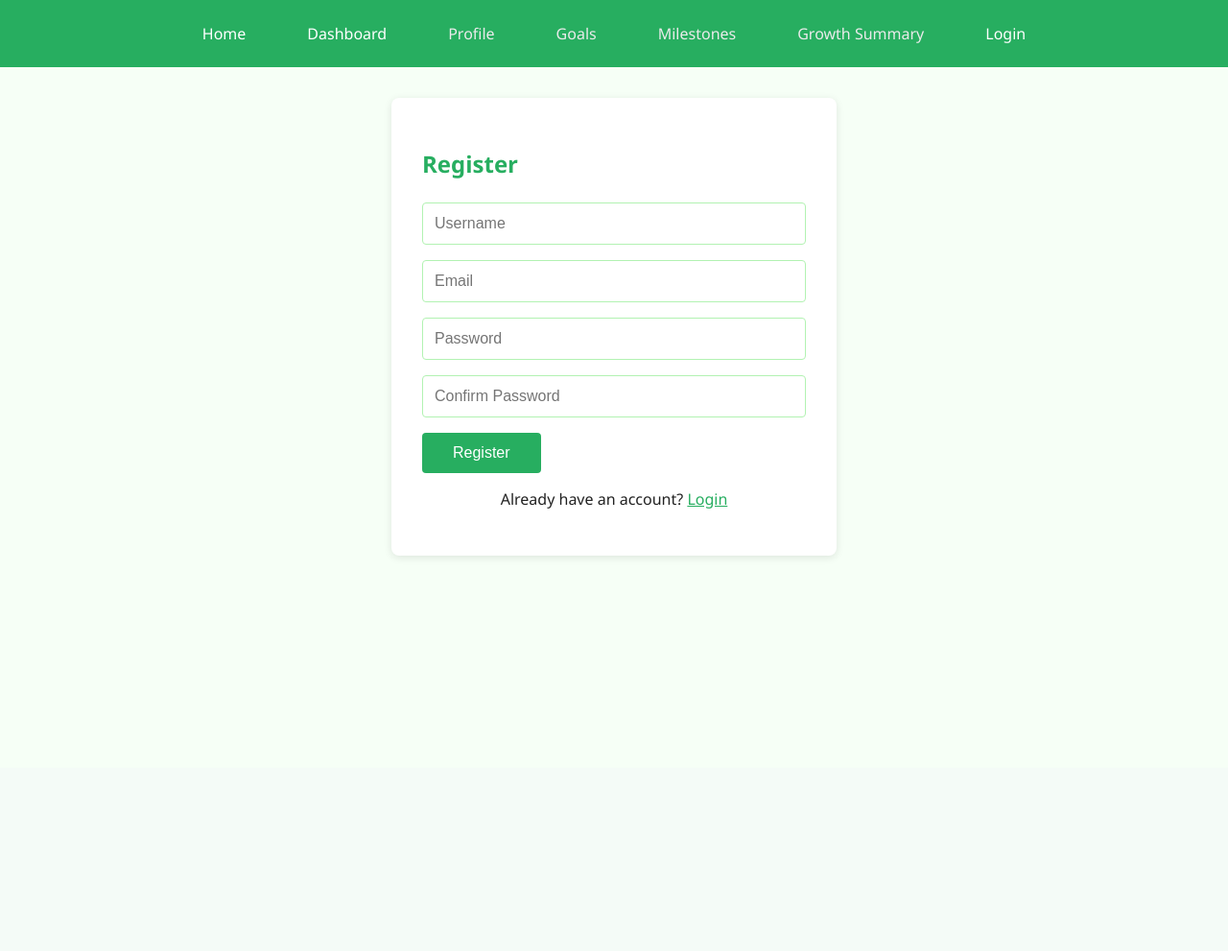
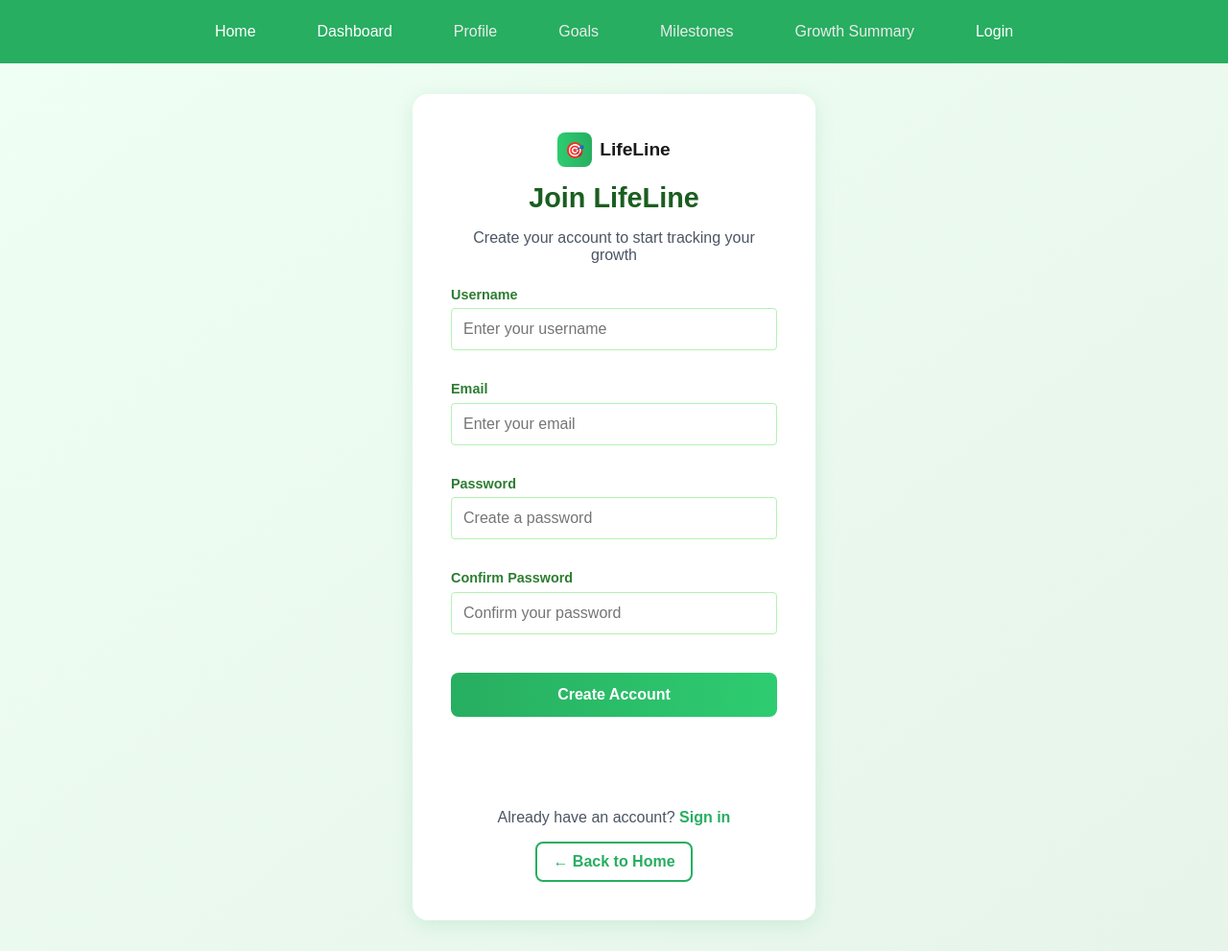
Before and after one commit to rubiojademm/CSIT327-G8-LifeLine, a Django app: page /users/register/ in a window 1280 px wide. Shown: the whole page at 96% size. Before the commit the page ends 581 px from the top, so only its background shows below. Run offline with Django 5.2, Linux system fonts and the light colour scheme.

Commit message:
feature(users): implement new register ui

```diff
--- /dev/null
+++ b/LifeLine/ui/static/css/register.css
@@ -0,0 +1,179 @@
+body {
+  margin: 0;
+  font-family: 'Poppins', sans-serif;
+  background: linear-gradient(to bottom right, #f0fff4, #e6f4ea);
+  color: #1a1a1a;
+}
+
+.register-page {
+  min-height: 100vh;
+  display: flex;
+  align-items: center;
+  justify-content: center;
+  padding: 2rem;
+}
+
+.register-card {
+  background: #ffffff;
+  border-radius: 16px;
+  box-shadow: 0 4px 20px rgba(39, 174, 96, 0.15);
+  max-width: 420px;
+  width: 100%;
+  padding: 2.5rem;
+  text-align: center;
+  box-sizing: border-box;
+}
+
+.logo {
+  display: flex;
+  justify-content: center;
+  align-items: center;
+  gap: 0.5rem;
+  margin-bottom: 1rem;
+}
+
+.logo-icon {
+  background: linear-gradient(90deg, #2ecc71, #27ae60);
+  color: white;
+  width: 36px;
+  height: 36px;
+  border-radius: 8px;
+  display: flex;
+  align-items: center;
+  justify-content: center;
+}
+
+.register-header h1 {
+  font-size: 1.2rem;
+  margin: 0;
+}
+
+.register-header h2 {
+  font-size: 1.8rem;
+  margin: 0.5rem 0;
+  color: #1b5e20;
+}
+
+.register-header p {
+  color: #4b5563;
+  margin-bottom: 1.5rem;
+}
+
+.register-form {
+  display: flex;
+  flex-direction: column;
+  gap: 1rem;
+  text-align: left;
+}
+
+.form-group {
+  display: flex;
+  flex-direction: column;
+  gap: 0.4rem;
+}
+
+label {
+  font-weight: 600;
+  font-size: 0.9rem;
+  color: #2e7d32;
+}
+
+input {
+  width: 100%;
+  padding: 0.8rem 1rem;
+  border: 1.5px solid #c8e6c9;
+  border-radius: 8px;
+  font-size: 1rem;
+  transition: all 0.3s;
+  box-sizing: border-box;
+}
+
+input:focus {
+  outline: none;
+  border-color: #27ae60;
+  box-shadow: 0 0 5px rgba(39, 174, 96, 0.4);
+}
+
+.btn-primary {
+  margin-top: 0.5rem;
+  background: linear-gradient(90deg, #27ae60, #2ecc71);
+  color: white;
+  font-weight: 600;
+  border: none;
+  border-radius: 8px;
+  padding: 0.9rem;
+  cursor: pointer;
+  transition: transform 0.2s ease, opacity 0.2s ease;
+}
+
+.btn-primary:hover {
+  transform: translateY(-2px);
+  opacity: 0.9;
+}
+
+/* Messages area */
+.messages {
+  margin-top: 1rem;
+  min-height: 40px;
+  transition: opacity 0.3s ease-in-out;
+}
+
+.alert {
+  padding: 0.6rem;
+  border-radius: 6px;
+  font-size: 0.9rem;
+  animation: fadeIn 0.3s ease;
+}
+
+.alert-success {
+  background: #d4edda;
+  color: #155724;
+}
+
+.alert-error,
+.alert-danger {
+  background: #f8d7da;
+  color: #721c24;
+}
+
+@keyframes fadeIn {
+  from {
+    opacity: 0;
+    transform: translateY(-4px);
+  }
+  to {
+    opacity: 1;
+    transform: translateY(0);
+  }
+}
+
+.register-footer {
+  margin-top: 1.5rem;
+}
+
+.register-footer p {
+  color: #4b5563;
+  margin-bottom: 1rem;
+}
+
+.register-footer a {
+  color: #27ae60;
+  text-decoration: none;
+  font-weight: 600;
+}
+
+.btn-outline {
+  display: inline-block;
+  padding: 0.6rem 1rem;
+  border: 2px solid #27ae60;
+  border-radius: 8px;
+  color: #27ae60;
+  text-decoration: none;
+  font-weight: 600;
+  transition: all 0.3s;
+}
+
+.btn-outline:hover {
+  background: #27ae60;
+  color: white;
+}
--- a/LifeLine/ui/templates/register.html
+++ b/LifeLine/ui/templates/register.html
@@ -1,29 +1,62 @@
 {% extends 'base.html' %}
+{% load static %}
 {% block content %}
-<div class="form-container">
-    <h2>Register</h2>
+<link rel="stylesheet" href="{% static 'css/register.css' %}">
 
-    <form method="post">
+<div class="register-page">
+  <div class="register-card">
+    <div class="register-header">
+      <div class="logo">
+        <div class="logo-icon">🎯</div>
+        <h1>LifeLine</h1>
+      </div>
+      <h2>Join LifeLine</h2>
+      <p>Create your account to start tracking your growth</p>
+    </div>
+
+    <form method="post" class="register-form">
       {% csrf_token %}
-        <input type="text" name="username" placeholder="Username" required>
-        <input type="email" name="email" placeholder="Email" required>
-        <input type="password" name="password1" placeholder="Password" required>
-        <input type="password" name="password2" placeholder="Confirm Password" required>
-        <button type="submit">Register</button>
-    </form>
+      <div class="form-group">
+        <label for="username">Username</label>
+        <input type="text" name="username" placeholder="Enter your username" required
+               value="{{ username|default:'' }}">
+      </div>
 
-    <!-- Messages/Alerts -->
+      <div class="form-group">
+        <label for="email">Email</label>
+        <input type="email" name="email" placeholder="Enter your email" required
+               value="{{ email|default:'' }}">
+      </div>
+
+      <div class="form-group">
+        <label for="password1">Password</label>
+        <input type="password" name="password1" placeholder="Create a password" required>
+      </div>
+
+      <div class="form-group">
+        <label for="password2">Confirm Password</label>
+        <input type="password" name="password2" placeholder="Confirm your password" required>
+      </div>
+
+      <button type="submit" class="btn-primary">Create Account</button>
+
+      <div class="messages">
         {% if messages %}
-      <div class="messages">
           {% for message in messages %}
             <div class="alert {% if message.tags %}alert-{{ message.tags }}{% endif %}">
               {{ message }}
             </div>
           {% endfor %}
+        {% endif %}
       </div>
-    {% endif %}
+    </form>
 
-    <p style="text-align:center; margin-top:1rem;">Already have an account?
-       <a href="{% url 'login' %}" style="color:#27ae60;">Login</a></p>
+    <div class="register-footer">
+      <p>Already have an account?
+        <a href="{% url 'login' %}">Sign in</a>
+      </p>
+      <a href="{% url 'landing' %}" class="btn-outline">← Back to Home</a>
+    </div>
+  </div>
 </div>
 {% endblock %}
```
Lines whose indentation alone changed are shown as unchanged.
